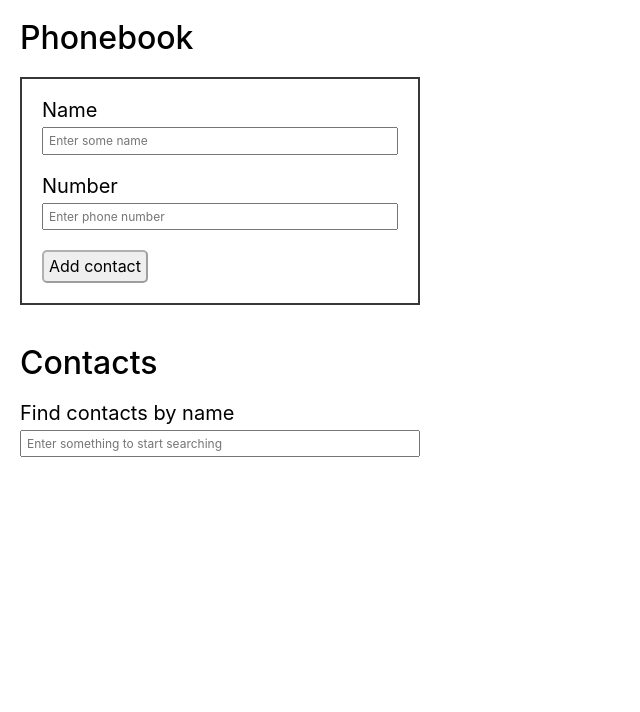
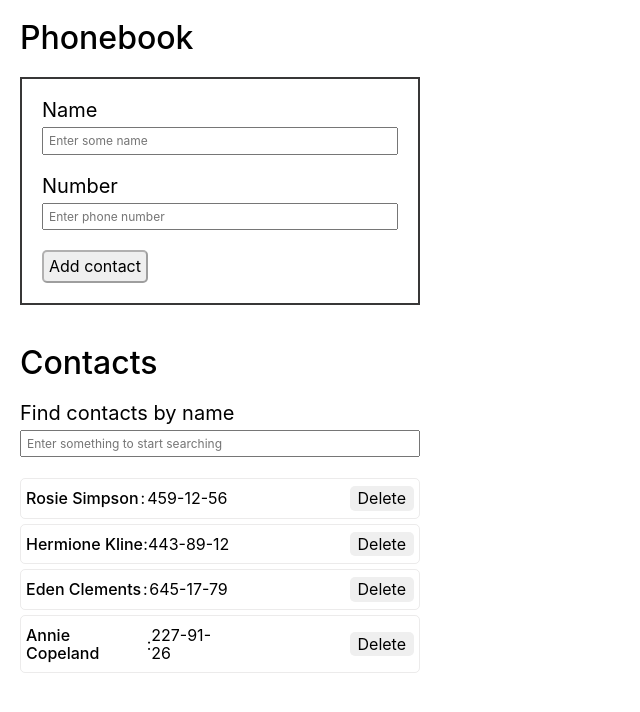
Before and after one commit to AnnaGubar/goit-react-hw-02-phonebook, a React (Create React App) app: page / in a window 1280 px wide. Shown: the top 712 px of the page, without its empty margins (0-640 px from the left). Built offline with nearby package versions, Linux system fonts and the light colour scheme.

Commit message:
adds ContactListItem

```diff
--- a/src/App.js
+++ b/src/App.js
@@ -7,18 +7,15 @@ import ContactList from './Components/ContactList';
 
 class App extends Component {
   state = {
-    // name: '',
-    // number: '',
+    filter: '',
+    // contacts: [],
 
-    filter: '',
-    contacts: [],
-
-    // contacts: [
-    //   { id: 'id-1', name: 'Rosie Simpson', number: '459-12-56' },
-    //   { id: 'id-2', name: 'Hermione Kline', number: '443-89-12' },
-    //   { id: 'id-3', name: 'Eden Clements', number: '645-17-79' },
-    //   { id: 'id-4', name: 'Annie Copeland', number: '227-91-26' },
-    // ],
+    contacts: [
+      { id: 'id-1', name: 'Rosie Simpson', number: '459-12-56' },
+      { id: 'id-2', name: 'Hermione Kline', number: '443-89-12' },
+      { id: 'id-3', name: 'Eden Clements', number: '645-17-79' },
+      { id: 'id-4', name: 'Annie Copeland', number: '227-91-26' },
+    ],
   };
 
   // ContactForm
@@ -92,10 +89,7 @@ class App extends Component {
     return (
       <>
         <Section title="Phonebook">
-          <ContactForm
-            stateProps={this.state}
-            updateAppContacts={updateAppContacts}
-          />
+          <ContactForm updateAppContacts={updateAppContacts} />
         </Section>
 
         <Section title="Contacts">
--- a/src/Components/ContactForm/ContactForm.js
+++ b/src/Components/ContactForm/ContactForm.js
@@ -1,21 +1,28 @@
 import React, { Component } from 'react';
-// import propTypes from 'prop-types';
+import propTypes from 'prop-types';
 import s from './ContactForm.module.css';
 
 class ContactForm extends Component {
+  state = {
+    name: '',
+    number: '',
+  };
+
+  // отслеживает инпуты формы
+  handleChange = e => {
+    const { name, value } = e.currentTarget;
+    this.setState({ [name]: value });
+  };
+
   handleSubmit = e => {
     e.preventDefault();
 
-    let enteredNameContact = e.target.elements.name;
-    let enteredPnoneNumber = e.target.elements.number;
+    this.props.updateAppContacts(this.state);
+    this.reset();
+  };
 
-    this.props.updateAppContacts({
-      name: enteredNameContact.value,
-      number: enteredPnoneNumber.value,
-    });
-
-    enteredNameContact.value = '';
-    enteredPnoneNumber.value = '';
+  reset = () => {
+    this.setState({ name: '', number: '' });
   };
 
   render() {
@@ -30,8 +37,10 @@ class ContactForm extends Component {
           Name
           <input
             type="text"
-            name="name"
             placeholder="Enter some name"
+            name="name" // для паттерна обновления state
+            value={this.state.name} // для очистки инпута после submit
+            onChange={this.handleChange}
             pattern="^[a-zA-Zа-яА-Я]+(([' -][a-zA-Zа-яА-Я ])?[a-zA-Zа-яА-Я]*)*$"
             title="Name may contain only letters, apostrophe, dash and spaces. For example Adrian, Jacob Mercer, Charles de Batz de Castelmore d'Artagnan"
             required
@@ -41,8 +50,10 @@ class ContactForm extends Component {
           Number
           <input
             type="tel"
-            name="number"
             placeholder="Enter phone number"
+            name="number" // для паттерна обновления state
+            value={this.state.number} // для очистки инпута после submit
+            onChange={this.handleChange}
             pattern="\+?\d{1,4}?[-.\s]?\(?\d{1,3}?\)?[-.\s]?\d{1,4}[-.\s]?\d{1,4}[-.\s]?\d{1,9}"
             title="Phone number must be digits and can contain spaces, dashes, parentheses and can start with +"
             required
@@ -57,8 +68,10 @@ class ContactForm extends Component {
   }
 }
 
-// ContactForm.propTypes = {
-//   handleSubmit: propTypes.func,
-// };
+ContactForm.propTypes = {
+  handleSubmit: propTypes.func,
+  name: propTypes.string,
+  number: propTypes.number,
+};
 
 export default ContactForm;
--- a/src/Components/ContactList/ContactList.js
+++ b/src/Components/ContactList/ContactList.js
@@ -1,5 +1,5 @@
-import React from 'react';
 import PropTypes from 'prop-types';
+import ContactListItem from './ContactListItem';
 import s from './ContactList.module.css';
 
 function ContactList({ contactName, filtredValue, deleteContact }) {
@@ -11,16 +11,13 @@ function ContactList({ contactName, filtredValue, deleteContact }) {
             contact.name.toLowerCase().trim().includes(filtredValue),
           )
           .map(({ id, name, number }) => (
-            <li key={id} className={s.contact}>
-              <p>{name}</p>: <span>{number}</span>
-              <button
-                className={s.delete}
-                type="button"
-                onClick={deleteContact}
-              >
-                Delete
-              </button>
-            </li>
+            <ContactListItem
+              key={id}
+              id={id}
+              name={name}
+              number={number}
+              deleteContact={deleteContact}
+            />
           ))}
     </ul>
   );
--- /dev/null
+++ b/src/Components/ContactList/ContactListItem.js
@@ -0,0 +1,22 @@
+import PropTypes from 'prop-types';
+import s from './ContactList.module.css';
+
+function ContactListItem({ id, name, number, deleteContact }) {
+  return (
+    <li key={id} className={s.contact}>
+      <p>{name}</p>: <span>{number}</span>
+      <button className={s.delete} type="button" onClick={deleteContact}>
+        Delete
+      </button>
+    </li>
+  );
+}
+
+ContactListItem.propTypes = {
+  id: PropTypes.string.isRequired,
+  name: PropTypes.string.isRequired,
+  number: PropTypes.string.isRequired,
+  deleteContact: PropTypes.func.isRequired,
+};
+
+export default ContactListItem;
--- a/src/Components/Filter/Filter.js
+++ b/src/Components/Filter/Filter.js
@@ -1,5 +1,5 @@
 import React, { Component } from 'react';
-// import propTypes from 'prop-types';
+import propTypes from 'prop-types';
 import s from './Filter.module.css';
 
 class Filter extends Component {
@@ -26,8 +26,8 @@ class Filter extends Component {
   }
 }
 
-// Filter.propTypes = {
-//   handleInputSearch: propTypes.func,
-// };
+Filter.propTypes = {
+  handleInputSearch: propTypes.func,
+};
 
 export default Filter;
--- a/src/Components/Section/Section.js
+++ b/src/Components/Section/Section.js
@@ -1,4 +1,3 @@
-import React from 'react';
 import PropTypes from 'prop-types';
 import s from './Section.module.css';
 
```
